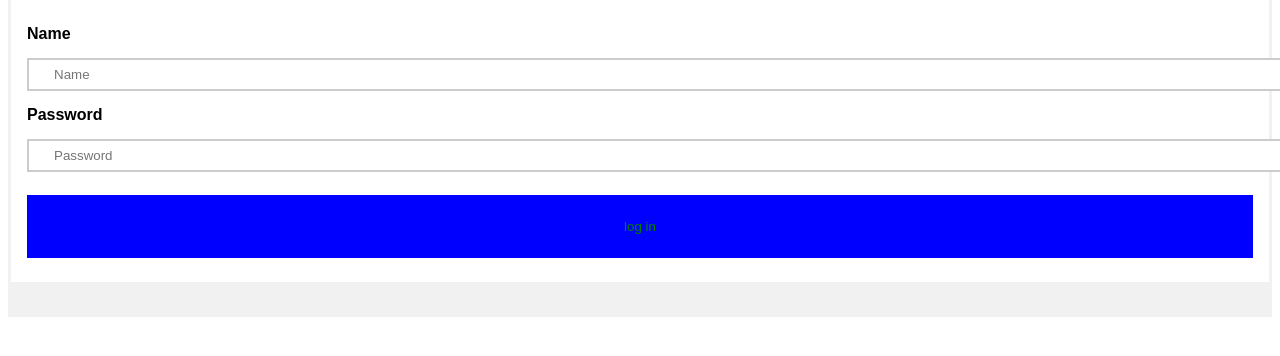
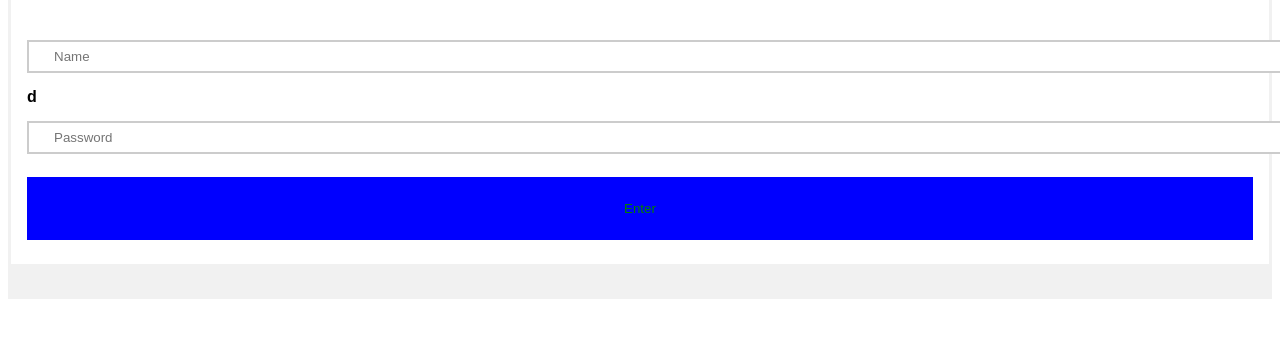
Before and after one commit to ThirdyR/LP_ICT9E_Q4Project_Ramos_Eduardo, a plain HTML site: page index.html in a window 1280 px wide. Shown: the part 56-412 px from the top of the page. Drawn offline with Linux system fonts and the light colour scheme.

Commit message:
Update index.html

```diff
--- a/index.html
+++ b/index.html
@@ -75,13 +75,13 @@ span.psw {
   </div>
 
   <div class="container">
-    <label for="uname"><b>Name</b></label>
+    <label for="uname"><b></b></label>
     <input type="text" placeholder="Name" name="uname" required>
 
-    <label for="psw"><b>Password</b></label>
+    <label for="psw"><b>d</b></label>
     <input type="password" placeholder="Password" name="psw" required>
 
-    <button type="submit">log in</button><a href="page 2.html"></a>
+    <button type="submit">Enter</button><a href="page 2.html"></a>
     <label>
     </label>
   </div>
```
